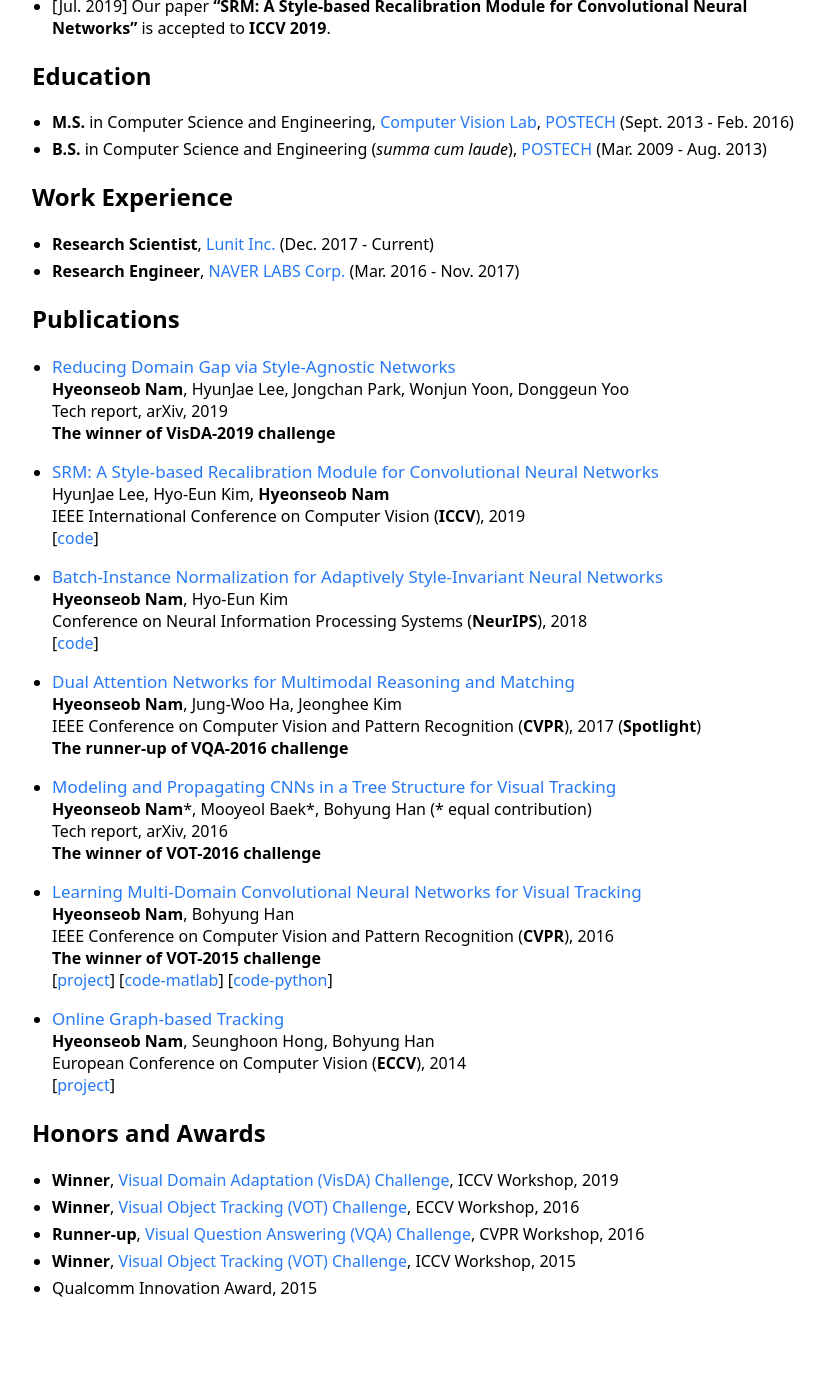
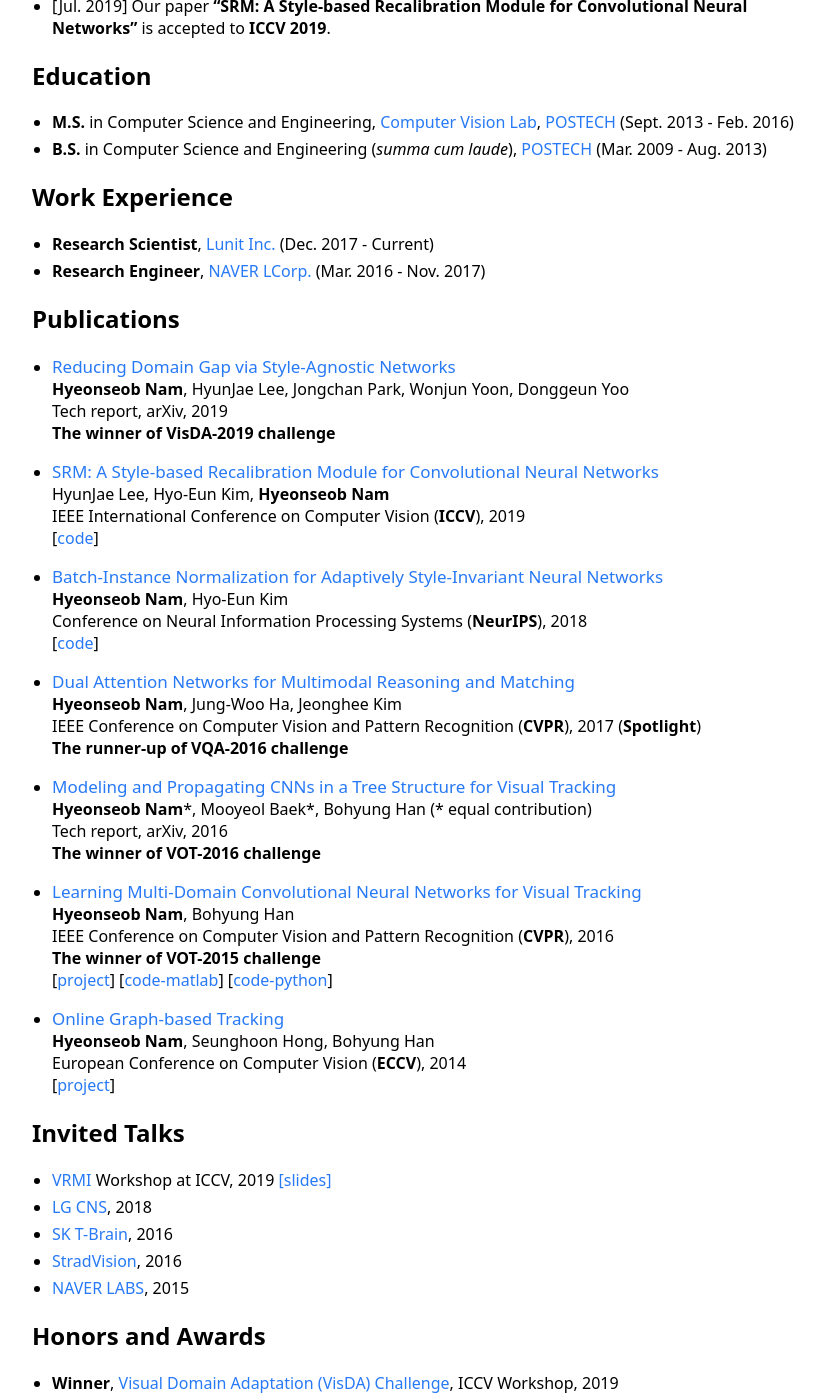
Before and after one commit to gholste/hyeonseobnam.github.io, a Jekyll site: the page built from index.md, in a window 1280 px wide and 1400 px high, scrolled down 595 px. Shown: the whole window, without its empty margins (198-1023 px from the left). Built offline with Jekyll 4.4.1, drawn with Linux system fonts in a browser that asks for light colours; before the commit the page ends 1894 px from its top, so only the background shows below that.

Commit message:
Update index.md

```diff
--- a/index.md
+++ b/index.md
@@ -25,7 +25,7 @@ My research interests include computer vision and deep learning with particular
 ## Work Experience
 
 - **Research Scientist**, [Lunit Inc.](https://lunit.io/?lang=en) (Dec. 2017 - Current)
-- **Research Engineer**, [NAVER LABS Corp.](https://www.naverlabs.com/en/) (Mar. 2016 - Nov. 2017)
+- **Research Engineer**, [NAVER LCorp.](https://www.navercorp.com/en) (Mar. 2016 - Nov. 2017)
 
 ## Publications
 
@@ -67,6 +67,14 @@ My research interests include computer vision and deep learning with particular
   European Conference on Computer Vision (**ECCV**), 2014<br />
   [[project](http://cvlab.postech.ac.kr/research/beyondchainmodels/)]
 
+## Invited Talks
+- [VRMI](https://sites.google.com/view/iccv19-vrmi) Workshop at ICCV, 2019 [[slides]](https://drive.google.com/file/d/1aDhpjYnSTi_w4qJIo9Enj0Y6IleWWnz4/view?usp=sharing)
+- [LG CNS](http://www.lgcns.com/LGCNS.GHP.Main/Etc/SiteMain), 2018
+- [SK T-Brain](https://www.skt.ai/index.do), 2016
+- [StradVision](https://www.stradvision.com/), 2016
+- [NAVER LABS](https://www.naverlabs.com/en/), 2015
+
+
 ## Honors and Awards
 
 - **Winner**, [Visual Domain Adaptation (VisDA) Challenge](http://ai.bu.edu/visda-2019/), ICCV Workshop, 2019
```
Also changed, not shown: other parts of index.md (+1 -1 lines).
